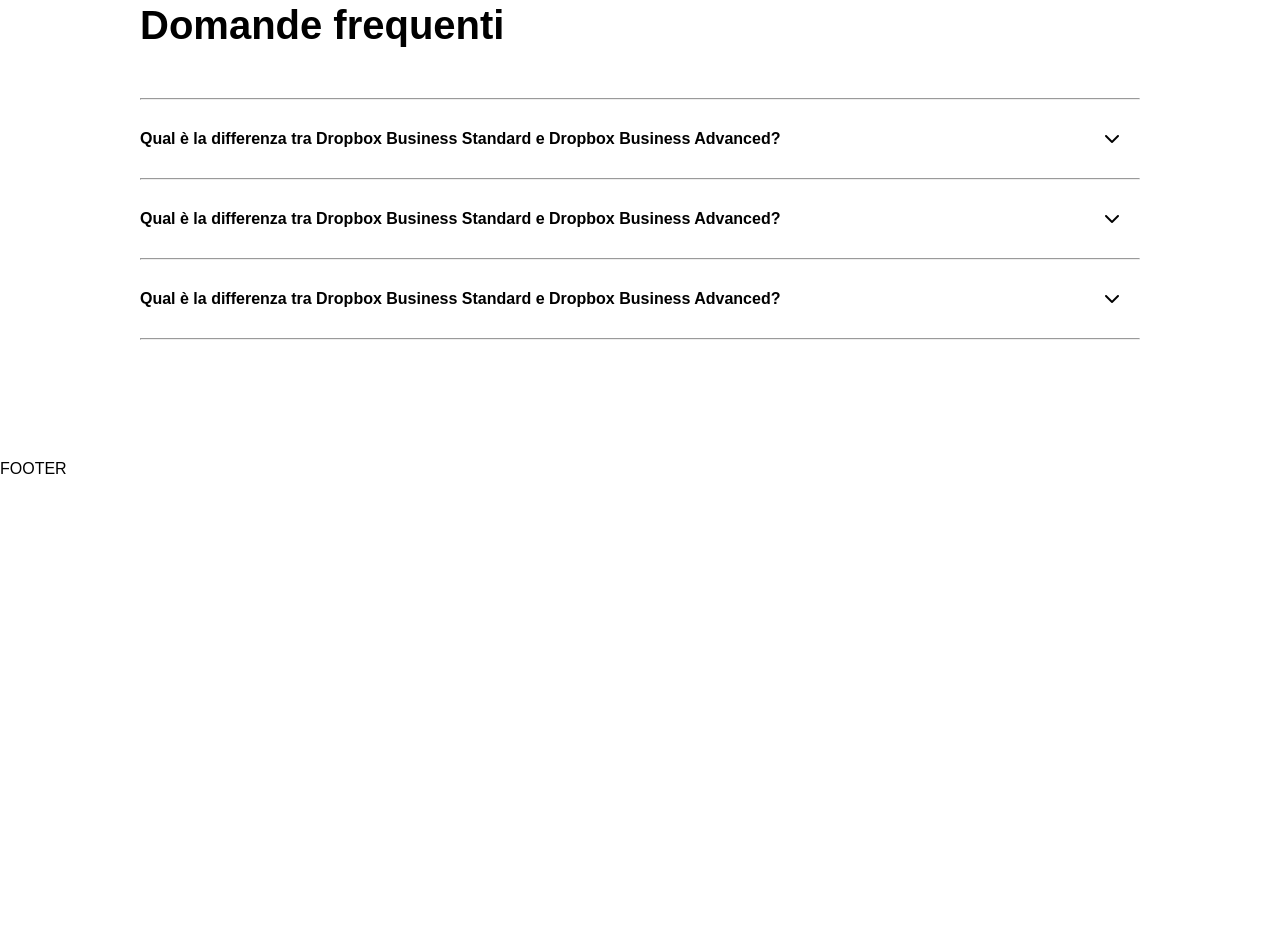
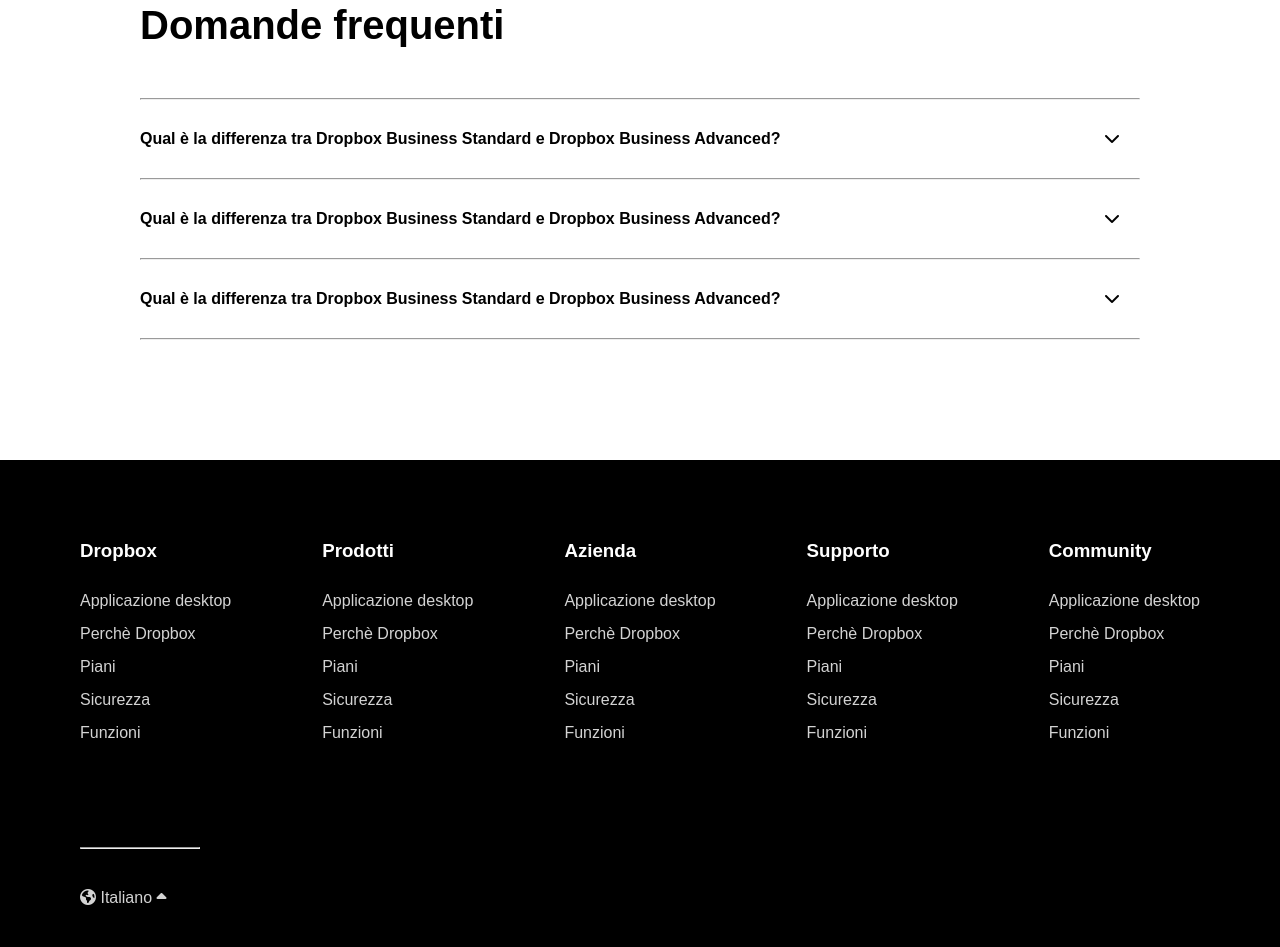
Before and after one commit to MironAlberto/htmlcss-dropbox, a plain HTML site: page index.html in a window 1280 px wide. Shown: the part 5200-6147 px from the top of the page. Before the commit the page ends 5678 px from the top, so only its background shows below. Drawn offline with Linux system fonts and the light colour scheme.

Commit message:
footer più attributi su css.

```diff
--- a/css/style.css
+++ b/css/style.css
@@ -40,6 +40,7 @@
     padding: 7px 15px;
     background-color: white;
 }
+
 
 /* HEADER */
 nav{
@@ -323,3 +324,49 @@
     text-align: right;
     padding-right: 20px;
 }
+
+
+/* FOOTER */
+footer{
+    background-color: black;
+    color: white;
+}
+
+.footer-top{
+    padding: 50px 0;
+}
+
+.footer-container{
+    width: 1120px;
+    margin: 0 auto;
+}
+
+.footer-nav-container{
+    display: flex;
+    justify-content: space-between;
+}
+
+.footer-nav-container h3{
+    padding: 30px 0;
+}
+
+.footer-nav-container div ul li{
+    padding-bottom: 15px;
+    list-style: none;
+}
+
+.footer-nav-container div ul li a{
+    text-decoration: none;
+    color: lightgrey;
+}
+
+.footer-container .hr-speciale{
+    width: 120px;
+    color: lightgrey;
+    padding: 40px 0;
+}
+
+.footer-bottom div{
+    padding-bottom: 40px;
+    color: lightgrey;
+}
--- a/index.html
+++ b/index.html
@@ -575,8 +575,160 @@
 
         <!-- Inizio Footer Principale -->
         <footer>
-            <div class="container">
-                FOOTER
+            <div class="footer-container">
+                <div class="footer-top">
+                    <div class="footer-nav-container">
+                        <div>
+                            <h3>
+                                Dropbox
+                            </h3>
+
+                            <ul>
+                                <li>
+                                    <a href="#">Applicazione desktop</a>
+                                </li>
+
+                                <li>
+                                    <a href="#">Perchè Dropbox</a>
+                                </li>
+
+                                <li>
+                                    <a href="#">Piani</a>
+                                </li>
+
+                                <li>
+                                    <a href="#">Sicurezza</a>
+                                </li>
+
+                                <li>
+                                    <a href="#">Funzioni</a>
+                                </li>
+                            </ul>
+                        </div>
+
+                        <div>
+                            <h3>
+                                Prodotti
+                            </h3>
+
+                            <ul>
+                                <li>
+                                    <a href="#">Applicazione desktop</a>
+                                </li>
+
+                                <li>
+                                    <a href="#">Perchè Dropbox</a>
+                                </li>
+
+                                <li>
+                                    <a href="#">Piani</a>
+                                </li>
+
+                                <li>
+                                    <a href="#">Sicurezza</a>
+                                </li>
+
+                                <li>
+                                    <a href="#">Funzioni</a>
+                                </li>
+                            </ul>
+                        </div>
+
+                        <div>
+                            <h3>
+                                Azienda
+                            </h3>
+
+                            <ul>
+                                <li>
+                                    <a href="#">Applicazione desktop</a>
+                                </li>
+
+                                <li>
+                                    <a href="#">Perchè Dropbox</a>
+                                </li>
+
+                                <li>
+                                    <a href="#">Piani</a>
+                                </li>
+
+                                <li>
+                                    <a href="#">Sicurezza</a>
+                                </li>
+
+                                <li>
+                                    <a href="#">Funzioni</a>
+                                </li>
+                            </ul>
+                        </div>
+
+                        <div>
+                            <h3>
+                                Supporto
+                            </h3>
+
+                            <ul>
+                                <li>
+                                    <a href="#">Applicazione desktop</a>
+                                </li>
+
+                                <li>
+                                    <a href="#">Perchè Dropbox</a>
+                                </li>
+
+                                <li>
+                                    <a href="#">Piani</a>
+                                </li>
+
+                                <li>
+                                    <a href="#">Sicurezza</a>
+                                </li>
+
+                                <li>
+                                    <a href="#">Funzioni</a>
+                                </li>
+                            </ul>
+                        </div>
+
+                        <div>
+                            <h3>
+                                Community
+                            </h3>
+
+                            <ul>
+                                <li>
+                                    <a href="#">Applicazione desktop</a>
+                                </li>
+
+                                <li>
+                                    <a href="#">Perchè Dropbox</a>
+                                </li>
+
+                                <li>
+                                    <a href="#">Piani</a>
+                                </li>
+
+                                <li>
+                                    <a href="#">Sicurezza</a>
+                                </li>
+
+                                <li>
+                                    <a href="#">Funzioni</a>
+                                </li>
+                            </ul>
+                        </div>
+                    </div>
+                </div>
+
+                <div class="hr-speciale">
+                    <hr>
+                </div>
+
+                <div class="footer-bottom">
+                    <div>
+                        <i class="fa-solid fa-earth-americas"></i> Italiano <i class="fa-solid fa-caret-up"></i>
+                    </div>
+                </div>
             </div>
         </footer>
         <!-- Fine Footer Principale -->
```
